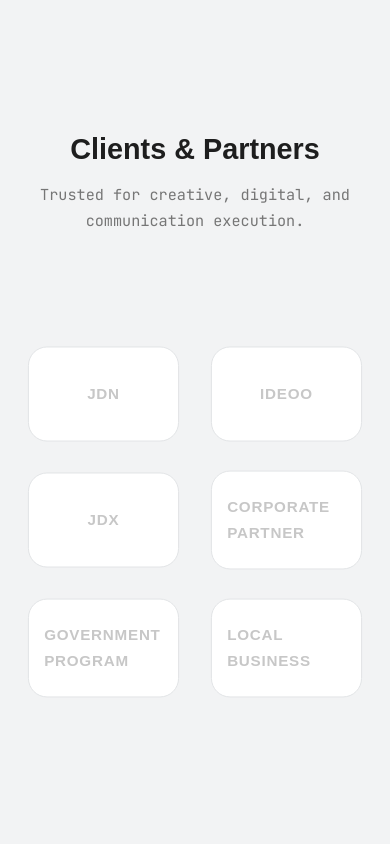
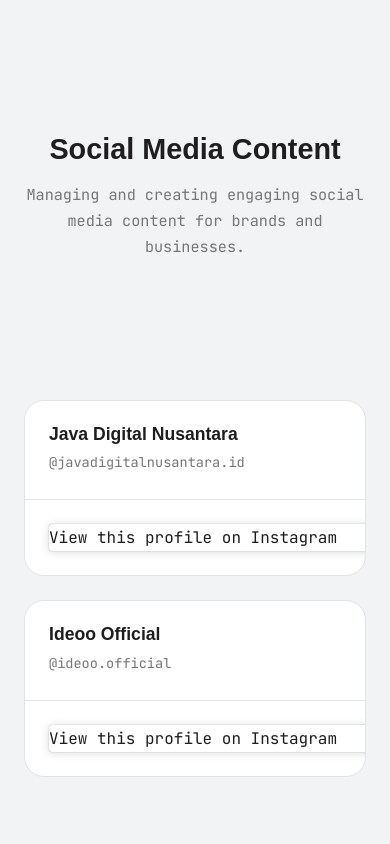
Before and after one commit to fauzansatriar/360agency, a website built with Vite: page index.html in a window 390 px wide. Shown: the part 3860-4704 px from the top of the page. Built offline with nearby package versions, Linux system fonts and the light colour scheme; a script that the page names is missing; a web font is replaced by a local one.

Commit message:
feat: add Social Media Content section with Instagram embeds

```diff
--- a/index.html
+++ b/index.html
@@ -27,6 +27,7 @@
         <ul class="navbar-links">
           <li><a href="#home">Home</a></li>
           <li><a href="#portfolio">Portfolio</a></li>
+          <li><a href="#social-media">Social Media</a></li>
           <li><a href="#clients">Clients</a></li>
           <li><a href="#contact">Contact</a></li>
         </ul>
@@ -184,6 +185,45 @@
     </div>
   </section>
 
+  <!-- Social Media Content Section -->
+  <section id="social-media" class="social-media">
+    <div class="container">
+      <div class="section-header">
+        <h2 class="section-title">Social Media Content</h2>
+        <p class="section-subtitle">Managing and creating engaging social media content for brands and businesses.</p>
+      </div>
+      <div class="social-grid">
+
+        <!-- Social Card 1 -->
+        <div class="social-card">
+          <div class="social-card-header">
+            <h3 class="social-card-title">Java Digital Nusantara</h3>
+            <a href="https://www.instagram.com/javadigitalnusantara.id/" target="_blank" rel="noopener noreferrer" class="social-card-link">@javadigitalnusantara.id</a>
+          </div>
+          <div class="social-card-embed">
+            <blockquote class="instagram-media" data-instgrm-permalink="https://www.instagram.com/javadigitalnusantara.id/" data-instgrm-version="14" style="background:#FFF; border:0; border-radius:3px; box-shadow:0 0 1px 0 rgba(0,0,0,0.5),0 1px 10px 0 rgba(0,0,0,0.15); margin: 0; max-width:540px; min-width:326px; padding:0; width:100%;">
+              <a href="https://www.instagram.com/javadigitalnusantara.id/" target="_blank" rel="noopener noreferrer">View this profile on Instagram</a>
+            </blockquote>
+          </div>
+        </div>
+
+        <!-- Social Card 2 -->
+        <div class="social-card">
+          <div class="social-card-header">
+            <h3 class="social-card-title">Ideoo Official</h3>
+            <a href="https://www.instagram.com/ideoo.official/" target="_blank" rel="noopener noreferrer" class="social-card-link">@ideoo.official</a>
+          </div>
+          <div class="social-card-embed">
+            <blockquote class="instagram-media" data-instgrm-permalink="https://www.instagram.com/ideoo.official/" data-instgrm-version="14" style="background:#FFF; border:0; border-radius:3px; box-shadow:0 0 1px 0 rgba(0,0,0,0.5),0 1px 10px 0 rgba(0,0,0,0.15); margin: 0; max-width:540px; min-width:326px; padding:0; width:100%;">
+              <a href="https://www.instagram.com/ideoo.official/" target="_blank" rel="noopener noreferrer">View this profile on Instagram</a>
+            </blockquote>
+          </div>
+        </div>
+
+      </div>
+    </div>
+  </section>
+
   <!-- Clients Section -->
   <section id="clients" class="clients">
     <div class="container">
@@ -248,6 +288,7 @@
     </div>
   </footer>
 
+  <script async src="//www.instagram.com/embed.js"></script>
   <script type="module" src="/src/main.js"></script>
 </body>
 </html>
--- a/src/main.js
+++ b/src/main.js
@@ -173,6 +173,36 @@
   });
 }
 
+// ===== Social Media section header =====
+gsap.from('.social-media .section-header', {
+  scrollTrigger: {
+    trigger: '.social-media .section-header',
+    start: 'top 80%',
+    toggleActions: 'play none none none',
+  },
+  opacity: 0,
+  y: 40,
+  duration: 0.8,
+  ease: 'power2.out',
+});
+
+// ===== Social Media cards stagger animation =====
+const socialCards = gsap.utils.toArray('.social-card');
+if (socialCards.length) {
+  gsap.from(socialCards, {
+    scrollTrigger: {
+      trigger: '.social-grid',
+      start: 'top 80%',
+      toggleActions: 'play none none none',
+    },
+    opacity: 0,
+    y: 60,
+    duration: 0.7,
+    stagger: 0.12,
+    ease: 'power2.out',
+  });
+}
+
 // ===== Clients section header =====
 gsap.from('.clients .section-header', {
   scrollTrigger: {
--- a/src/styles/main.css
+++ b/src/styles/main.css
@@ -439,6 +439,60 @@
   line-height: 1.6;
 }
 
+/* ===== Social Media Section ===== */
+.social-media {
+  padding: 80px 0 120px;
+}
+
+.social-grid {
+  display: grid;
+  grid-template-columns: repeat(2, 1fr);
+  gap: 24px;
+}
+
+.social-card {
+  background: var(--color-white);
+  border-radius: var(--radius-md);
+  overflow: hidden;
+  border: 1px solid var(--color-border-gray);
+  transition: transform 250ms ease, box-shadow 250ms ease;
+}
+
+.social-card:hover {
+  transform: translateY(-6px) scale(1.02);
+  box-shadow: 0 12px 40px rgba(0, 0, 0, 0.1);
+}
+
+.social-card-header {
+  padding: 24px;
+  border-bottom: 1px solid var(--color-border-gray);
+}
+
+.social-card-title {
+  font-family: var(--font-heading);
+  font-size: 1.1rem;
+  font-weight: 700;
+  color: var(--color-charcoal);
+  margin-bottom: 4px;
+}
+
+.social-card-link {
+  font-family: var(--font-body);
+  font-size: 0.85rem;
+  color: var(--color-medium-gray);
+  transition: color 250ms ease;
+}
+
+.social-card-link:hover {
+  color: var(--color-charcoal);
+}
+
+.social-card-embed {
+  padding: 24px;
+  max-height: 600px;
+  overflow-y: auto;
+}
+
 /* ===== Clients Section ===== */
 .clients {
   padding: 80px 0 120px;
@@ -732,6 +786,10 @@
     grid-template-columns: 1fr;
   }
 
+  .social-grid {
+    grid-template-columns: 1fr;
+  }
+
   .clients-grid {
     grid-template-columns: repeat(2, 1fr);
   }
```
